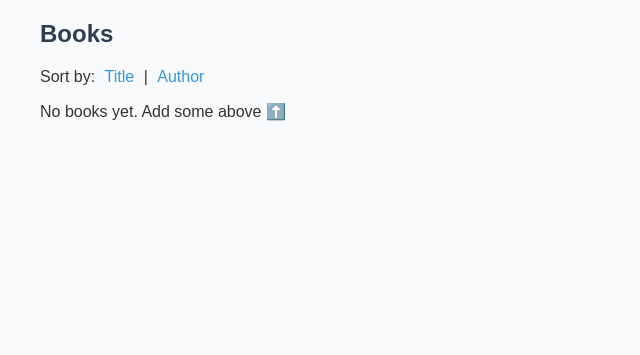
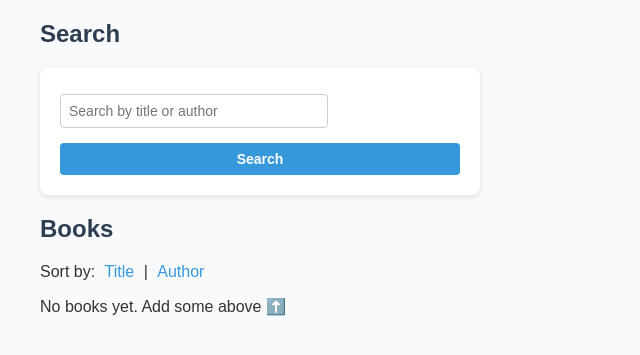
Before and after one commit to sargisheiser/book_alchemy, a Flask app: page / in a window 1280 px wide. Shown: the part 117-472 px from the top of the page, without its empty margins (0-640 px from the left). Run offline with Flask 3, Linux system fonts and the light colour scheme.

Commit message:
Added search function

```diff
--- a/app.py
+++ b/app.py
@@ -1,37 +1,53 @@
 import os
+from flask import Flask, render_template, request
 from datetime import datetime
-
-from flask import Flask, render_template, request
 from data_models import db, Author, Book
 
+
 app = Flask(
-    __name__,
-    static_url_path="/static",
-    static_folder=os.path.join(os.path.dirname(__file__), "static"),
-    template_folder=os.path.join(os.path.dirname(__file__), "templates")
+   __name__,
+   static_url_path="/static",
+   static_folder=os.path.join(os.path.dirname(__file__), "static"),
+   template_folder=os.path.join(os.path.dirname(__file__), "templates")
 )
+
+
 basedir = os.path.abspath(os.path.dirname(__file__))
 app.config["SQLALCHEMY_DATABASE_URI"] = f"sqlite:///{os.path.join(basedir, 'data/library.sqlite')}"
 app.config["SQLALCHEMY_TRACK_MODIFICATIONS"] = False
+
 
 db.init_app(app)
 
 
 @app.route("/")
 def home():
-    sort_by = request.args.get("sort", "title")
-    if sort_by == "author":
-        books = Book.query.join(Author).order_by(Author.name).all()
-    else:
-        books = Book.query.order_by(Book.title).all()
-    return render_template("home.html", books=books)
+   sort_by = request.args.get("sort", "title")
+   search = request.args.get("search", None)
 
+
+   query = Book.query.join(Author)
+
+
+   if search:
+       query = query.filter(
+           (Book.title.ilike(f"%{search}%")) |
+           (Author.name.ilike(f"%{search}%"))
+       )
+
+
+   if sort_by == "author":
+       books = query.order_by(Author.name).all()
+   else:
+       books = query.order_by(Book.title).all()
+
+
+   return render_template("home.html", books=books, search=search)
 
 @app.route("/add_author", methods=["GET", "POST"])
 def add_author():
-    message = None
     if request.method == "POST":
-        name = request.form["name"]
+        name = request.form.get("name")
         birth_date_str = request.form.get("birth_date")
         death_date_str = request.form.get("date_of_death")
 
@@ -41,36 +57,42 @@ def add_author():
         new_author = Author(name=name, birth_date=birth_date, date_of_death=date_of_death)
         db.session.add(new_author)
         db.session.commit()
+
         message = f"Author '{name}' added successfully!"
+        return render_template("add_author.html", message=message)
 
-    return render_template("add_author.html", message=message)
+    return render_template("add_author.html")
+
 
 @app.route("/add_book", methods=["GET", "POST"])
 def add_book():
-    authors = Author.query.order_by(Author.name).all()
+   authors = Author.query.order_by(Author.name).all()
 
-    if request.method == "POST":
-        isbn = request.form.get("isbn")
-        title = request.form.get("title")
-        publication_year = request.form.get("publication_year")
-        author_id = request.form.get("author_id")
 
-        new_book = Book(
-            isbn=isbn,
-            title=title,
-            publication_year=publication_year,
-            author_id=author_id,
-        )
-        db.session.add(new_book)
-        db.session.commit()
+   if request.method == "POST":
+       isbn = request.form.get("isbn")
+       title = request.form.get("title")
+       publication_year = request.form.get("publication_year")
+       author_id = request.form.get("author_id")
 
-        message = f" Book '{title}' added successfully!"
-        return render_template("add_book.html", authors=authors, message=message)
 
-    return render_template("add_book.html", authors=authors)
+       new_book = Book(
+           isbn=isbn,
+           title=title,
+           publication_year=publication_year,
+           author_id=author_id,
+       )
+       db.session.add(new_book)
+       db.session.commit()
+
+
+       message = f" Book '{title}' added successfully!"
+       return render_template("add_book.html", authors=authors, message=message)
+
+   return render_template("add_book.html", authors=authors)
 
 
 if __name__ == "__main__":
-    with app.app_context():
-        db.create_all()
-    app.run(debug=True)
+   with app.app_context():
+       db.create_all()
+   app.run(debug=True)
--- a/static/style.css
+++ b/static/style.css
@@ -5,9 +5,11 @@ body {
    color: #333;
 }
 
+
 h1, h2 {
    color: #2c3e50;
 }
+
 
 a {
    color: #3498db;
@@ -15,9 +17,11 @@ a {
    margin: 0 5px;
 }
 
+
 a:hover {
    text-decoration: underline;
 }
+
 
 form {
    background: #fff;
@@ -27,11 +31,13 @@ form {
    max-width: 400px;
 }
 
+
 label {
    display: block;
    margin-top: 12px;
    font-weight: bold;
 }
+
 
 input, select, button {
    width: 100%;
@@ -42,6 +48,7 @@ input, select, button {
    font-size: 14px;
 }
 
+
 button {
    background-color: #3498db;
    color: white;
@@ -50,9 +57,11 @@ button {
    margin-top: 15px;
 }
 
+
 button:hover {
    background-color: #2980b9;
 }
+
 
 p[style*="color: green"], .success {
    color: green;
@@ -60,10 +69,12 @@ p[style*="color: green"], .success {
    margin-bottom: 20px;
 }
 
+
 ul {
    list-style-type: none;
    padding: 0;
 }
+
 
 li {
    background: #fff;
@@ -73,9 +84,11 @@ li {
    box-shadow: 0px 2px 4px rgba(0,0,0,0.08);
 }
 
+
 header {
    margin-bottom: 20px;
 }
+
 
 .book-grid {
    display: grid;
@@ -83,6 +96,7 @@ header {
    gap: 20px;
    margin-top: 20px;
 }
+
 
 .book-card {
    background: white;
@@ -93,12 +107,42 @@ header {
    box-shadow: 0 2px 5px rgba(0,0,0,0.1);
 }
 
+
 .book-card img {
    max-height: 200px;
    margin-bottom: 10px;
 }
 
+
 .book-info h3 {
    margin: 0 0 10px;
    font-size: 18px;
 }
+
+
+form {
+   margin-bottom: 20px;
+}
+
+
+input[type="text"] {
+   width: 250px;
+   padding: 8px;
+   border: 1px solid #ccc;
+   border-radius: 4px;
+}
+
+
+button {
+   background-color: #3498db;
+   border: none;
+   padding: 8px 12px;
+   color: white;
+   border-radius: 4px;
+   cursor: pointer;
+}
+
+
+button:hover {
+   background-color: #2980b9;
+}
--- a/templates/home.html
+++ b/templates/home.html
@@ -13,12 +13,23 @@
        </nav>
    </header>
 
+
+   <section>
+       <h2>Search</h2>
+       <form method="get" action="/">
+           <input type="text" name="search" placeholder="Search by title or author" value="{{ search or '' }}">
+           <button type="submit">Search</button>
+       </form>
+   </section>
+
+
    <section>
        <h2>Books</h2>
        <p>Sort by:
-            <a href="/?sort=title">Title</a> |
-            <a href="/?sort=author">Author</a>
+           <a href="/?sort=title{% if search %}&search={{ search }}{% endif %}">Title</a> |
+           <a href="/?sort=author{% if search %}&search={{ search }}{% endif %}">Author</a>
        </p>
+
 
        {% if books %}
            <div class="book-grid">
@@ -37,7 +48,11 @@
                {% endfor %}
            </div>
        {% else %}
+           {% if search %}
+               <p>No results found for "{{ search }}"</p>
+           {% else %}
                <p>No books yet. Add some above ⬆️</p>
+           {% endif %}
        {% endif %}
    </section>
 </body>
```
Lines whose indentation alone changed are shown as unchanged.
